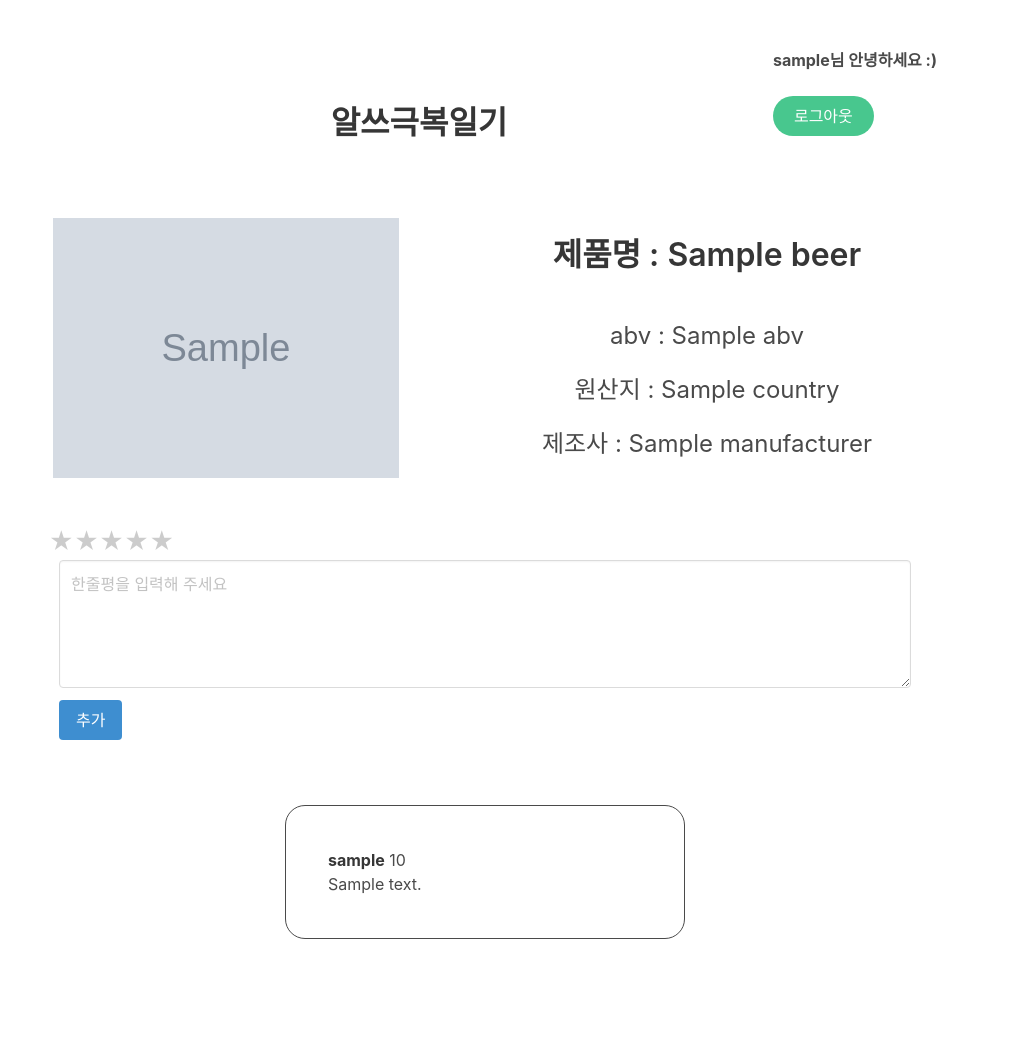
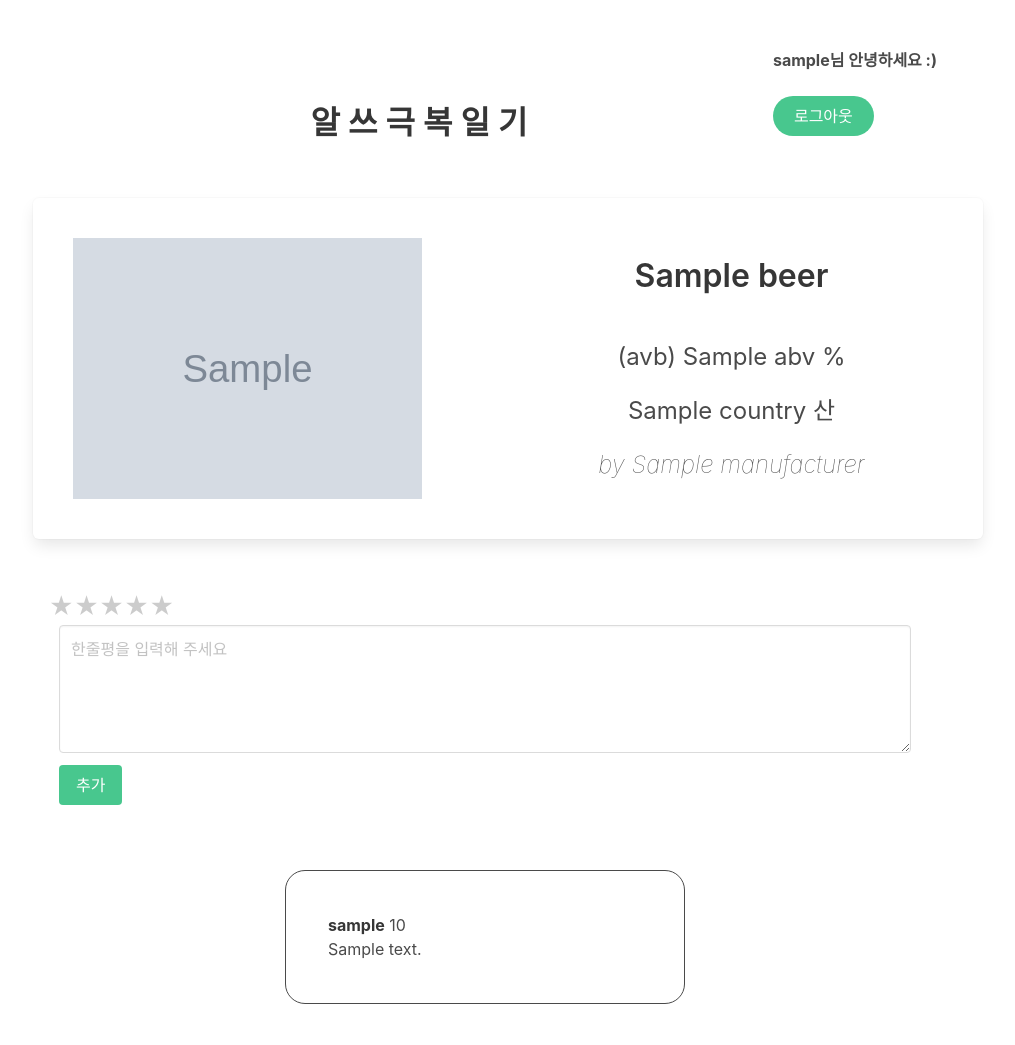
Before and after one commit to JahunSeo/alcohol-garbage, a Flask app: template templates/detail.html in a window 1280 px wide. Shown: the top 1045 px of the page, without its empty margins (155-1170 px from the left). Before the commit the page ends 939 px from the top, so only its background shows below. Run offline with Flask 2, Linux system fonts and the light colour scheme; the template is opened without the code that fills it: most values are stand-ins (such as "Sample title", 1, 10 or a date in 2020); grey boxes marked "Sample" are stand-in pictures; parts of the project's set-up code (start-up, migrations or seed data) failed here and were passed over; some libraries are stand-ins or nearby versions.

Commit message:
[seo]detail수정

```diff
--- a/static/css/cards.css
+++ b/static/css/cards.css
@@ -10,7 +10,6 @@
   align-items: center;
   justify-content: center;
   height: 150px;
-  /* background-image: url(static/img/beer_background.jpg); */
 }
 
 .mainTitle {
@@ -41,8 +40,6 @@
   padding: 30px 20px;
 }
 
-.SearchAbv {
-}
 
 .abv-title {
   font-size: large;
@@ -78,3 +75,14 @@
 .beer-title-abv {
   color: tomato;
 }
+
+.detail-wrap {
+  position: center;
+  width: 950px;
+}
+
+
+.detail-beer-manufacturer {
+  font-style: italic;
+  font-weight: lighter;
+}
--- a/templates/base.html
+++ b/templates/base.html
@@ -103,10 +103,6 @@
     #login-username-box, #login-password-box #signUp-repassword-box #signUp-username-box #signUp-password-box
     {
       width: 350px;
-    }
-
-    .input {
-      font-style: italic;
     }
 
     .submitField {
@@ -354,7 +350,7 @@
       </div>
       <div class="titleBox">
         <div class="column has-text-centered">
-          <h1><a class="title mainTitle" href="{{ url_for('main') }}">알쓰극복일기</a></h1>
+          <h1><a class="title mainTitle" href="{{ url_for('main') }}">알 쓰 극 복 일 기</a></h1>
         </div>
       </div>
 
--- a/templates/detail.html
+++ b/templates/detail.html
@@ -1,5 +1,5 @@
 {% extends 'base.html'%} {% block content%}
-<div class="detail-wrap">
+<div class="box detail-wrap">
   <section class="hero">
     <div class="hero-body beerInfo">
       <div class="container has-text-centered">
@@ -11,12 +11,12 @@
           </div>
           <div class="column is-6 is-offset-1">
             <h1 id="beerName" class="title" data-id="{{ beer['_id'] }}">
-              제품명 : {{beer['name']}}
+              {{beer['name']}}
             </h1>
             <br />
-            <h2 class="subtitle is-4">abv : {{beer['abv']}}</h2>
-            <h2 class="subtitle is-4">원산지 : {{beer['country']}}</h2>
-            <h2 class="subtitle is-4">제조사 : {{beer['manufacturer']}}</h2>
+            <h2 class="subtitle is-4 detail-beer-abv">(avb) {{beer['abv']}} %</h2>
+            <h2 class="subtitle is-4 detail-beer-country">{{beer['country']}} 산</h2>
+            <h2 class="subtitle is-4 detail-beer-manufacturer">by {{beer['manufacturer']}}</h2>
           </div>
         </div>
       </div>
@@ -54,7 +54,7 @@
           <div class="level-left">
             <div class="level-item">
               <button
-                class="button is-info"
+                class="button is-success"
                 type="submit"
                 onclick="addReview()"
                 data-id="{{ username['_id'] }}"
```
